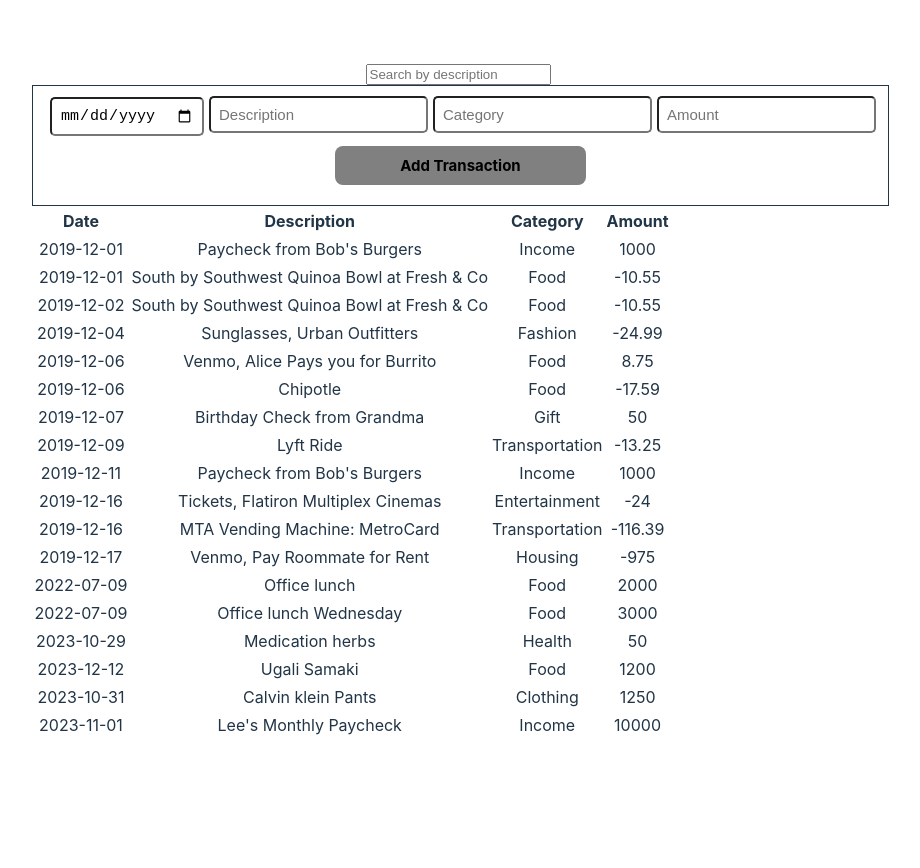
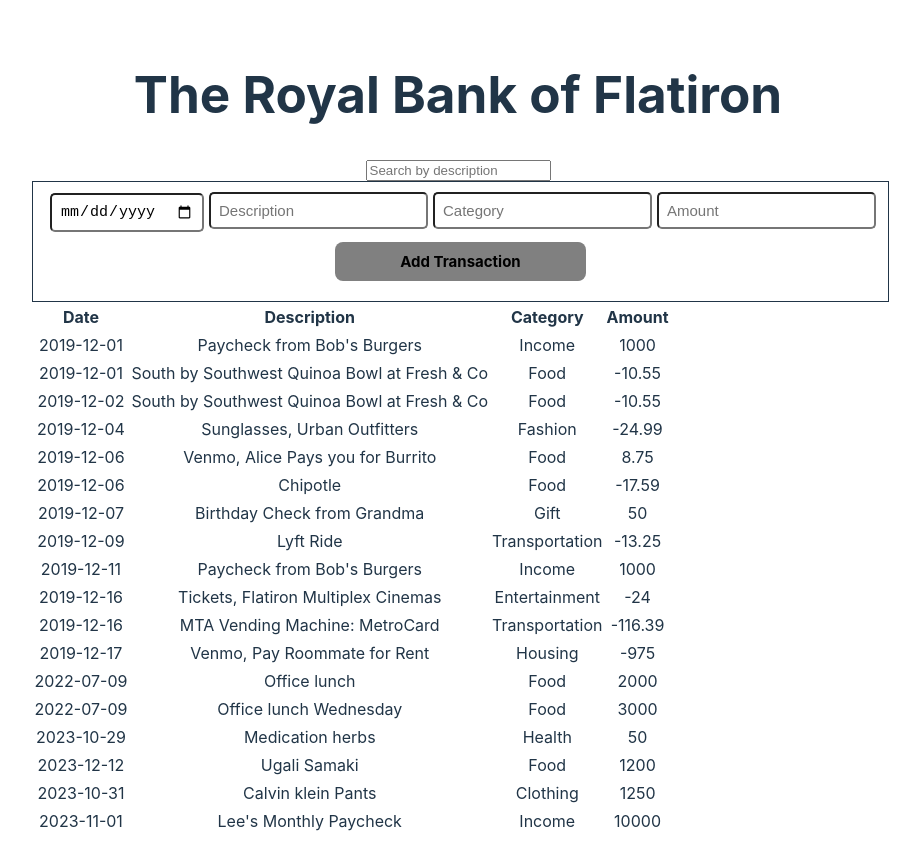
Before and after one commit to mulindijr/Bank-of-Flatiron, a React (Vite) app: page / in a window 1280 px wide. Shown: the whole page, without its empty margins (182-1102 px from the left). Before the commit the page ends 800 px from the top, so only its background shows below. Built offline with nearby package versions, Linux system fonts and the light colour scheme; data requests are answered from the project's data file.

Commit message:
Add title with 'The Royal Bank of Flatiron' to the component

```diff
--- a/src/App.jsx
+++ b/src/App.jsx
@@ -38,6 +38,7 @@ function App() {
 
   return (
     <div>
+      <h1 className='title'>The Royal Bank of Flatiron</h1>
       {/* search input field for filtering transactions by description */}
       <input
         className='search-bar'
```
